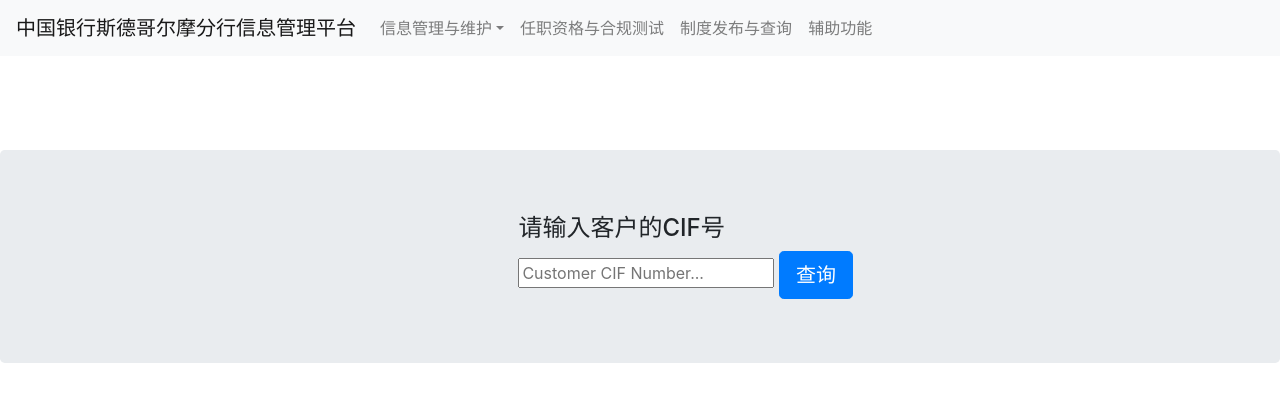
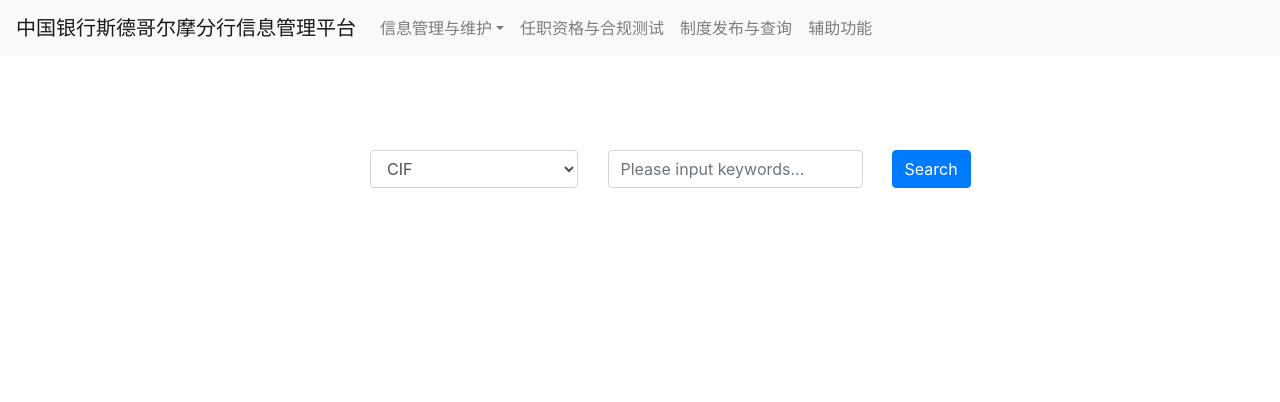
Before and after one commit to esuwxzn/flaskApp, a Flask app: page /customer in a window 1280 px wide. Shown: the top 402 px of the page. Run offline with Flask 2, Linux system fonts and the light colour scheme; some libraries are stand-ins or nearby versions.

Commit message:
customer page

```diff
--- a/hello.py
+++ b/hello.py
@@ -2,6 +2,12 @@
 from flask_mysqldb import MySQL
 from wtforms import Form, StringField, TextAreaField, PasswordField, validators
 from passlib.hash import sha256_crypt
+
+from wtforms.fields import (StringField, PasswordField, DateField, BooleanField,
+                            SelectField, SelectMultipleField, TextAreaField,
+                            RadioField, IntegerField, DecimalField, SubmitField)
+from wtforms.validators import DataRequired, Length, Email, EqualTo, NumberRange, Regexp
+
 
 
 app = Flask(__name__)
@@ -10,10 +16,30 @@
 app.config['MYSQL_HOST'] = 'localhost'
 app.config['MYSQL_USER'] = 'root'
 app.config['MYSQL_PASSWORD'] = 'root'
-app.config['MYSQL_DB'] = 'USERS'
+app.config['MYSQL_DB'] = 'TEST'
 app.config['MYSQL_CURSORCLASS'] = 'DictCursor'
 
 mysql = MySQL(app)
+
+# class searchForm(Form):
+#     CIF = StringField('CIF', [validators.Length(min=10, max=10)])
+#     CustomerName = StringField('Customer Name', [validators.Length(min=1, max=50)])
+#     AccountNumber = StringField('Account Number', [validators.Length(min=14, max=14)])
+#     TaxNumber = StringField('Tax Number', [validators.Length(min=1, max=10)])
+
+
+class searchForm(Form):
+
+    infoType = SelectField('infoType', choices=[
+        ('cif', 'CIF'),
+        ('accountNumber', 'Account Number'),
+        ('customerName', 'Customer Name'),
+        ('taxNumber', 'Tax Number')],
+        render_kw = {"class": "form-control"})
+
+    keyword = StringField('Keyword', validators=[DataRequired()], render_kw = {"class": "form-control" , "placeholder" : "Please input keywords..."})
+
+
 
 
 
@@ -69,19 +95,64 @@
 def home():
     return render_template('home.html')
 
-@app.route('/customer')
+@app.route('/customer', methods=['GET', 'POST'])
 def customer():
-    return render_template('customer.html')
+    form = searchForm(request.form)
+    if request.method == 'POST' and form.validate():
+        infoType = form.infoType.data
+        keyword = form.keyword.data
+
+                # Create cursor
+        cur = mysql.connection.cursor()
+        # Execute query
+        cur.execute("SELECT * FROM TEST_FLASK WHERE ID = %s", keyword)
+        data = cur.fetchone()
+        print data['DESCRIPTION']
+
+        # Commit to DB
+        # mysql.connection.commit()
+
+        # Close connection
+        cur.close()
+
+        flash('You are now registered and can log in', 'success')
+
+        return redirect(url_for('login'))
+
+
+
+
+
+
+    return render_template('customer.html', form = form)
+
+
+
+@app.route('/test', methods=('GET', 'POST'))
+def test():
+    form = searchForm()
+    # if form.validate_on_submit():
+
+
+    print form.job.data
+
+    if form.job.data == 'cif':
+        return 'Admin login successfully!'
+
+    return render_template('test.html', form=form)
+
+
 
 @app.route('/customer/<string:cif>/')
 def customer_info(cif):
     return render_template('customer_info.html', CIF = cif)
 
-@app.route('/test')
-def test():
-    return render_template('test.html')
+# @app.route('/test')
+# def test():
+#     return render_template('test.html')
 
 
 if __name__ == '__main__':
     #app.run(debug = True)
+    app.secret_key='secret123'
     app.run()
--- a/templates/customer.html
+++ b/templates/customer.html
@@ -3,13 +3,49 @@
 
 {% block body %}
 
-	<div class="jumbotron" style="margin-top: 150px; text-align: center;">
-		<div style="text-align: left; margin-left: 40%;">
-          <h4 class="display-5">请输入客户的CIF号</h4>
-          <input type="input" name="CIF" placeholder="Customer CIF Number...">
-          <button class="btn btn-primary btn-lg">查询</button>
-          <!-- <p class="lead">欢迎使用中国银行斯德哥尔摩分行信息管理平台！</p> -->
-          <!-- <p><a class="btn btn-lg btn-success" href="https://getbootstrap.com/docs/4.0/examples/narrow-jumbotron/#" role="button"></a></p> -->
+<!-- <div class="jumbotron" style="margin-top: 150px; text-align: center;"> -->
+  <div class="container" style="margin-top: 150px;">
+    <form method="POST" action="">
+
+      <div class="row">
+        <div class="col-md-3"></div>
+
+        <div class="col-md-6">
+          <div class="input-group mb-1">
+
+            <div class="row">
+              <div class="col-md-5">
+                <!-- <select class="custom-select" data-style="btn-primary"> -->
+<!--                 <select class="custom-select" data-style="btn-primary">
+                  <option selected value="CIF">CIF</option>
+                  <option value="Account_Number">Account Number</option>
+                  <option value="Customer_Name">Customer Name</option>
+                  <option value="Tax_Number">Tax Number</option>
+                </select>
+ -->            {{ form.infoType }}
+              </div>
+
+              <div class="col-md-6">
+                <!-- <input type="text" class="form-control" aria-label="" placeholder="Please input keywords..."> -->
+                {{ form.keyword }}
+              </div>
+
+              <div class="col-md-1 input-group-append">
+                <input type="submit" name="Submit" value="Search" class="btn btn-primary" action>
+              </div>
+
+
+            </div>
+
+          </div>
         </div>
-    </div>
+
+        <div class="col-md-3"></div>
+
+      </div>
+
+    </form>
+  </div>
+<!-- </div> -->
+
 {% endblock %}
--- a/templates/test.html
+++ b/templates/test.html
@@ -10,12 +10,13 @@
         <div class="row">
           <div class="dropdown">
 
-            <select class="form-control class=selectpicker">
+<!--             <select class="form-control selectpicker">
               <option>CIF</option>
               <option>Customer Name</option>
               <option>Account Number</option>
               <option>Tax Code</option>
-            </select>
+            </select> -->
+            {{ form.job }}
 
           </div>
           <input type="input" name="criteria">
```
Also changed, not shown: templates/includes/_formhelpers.html (added, +9 -0 lines).
